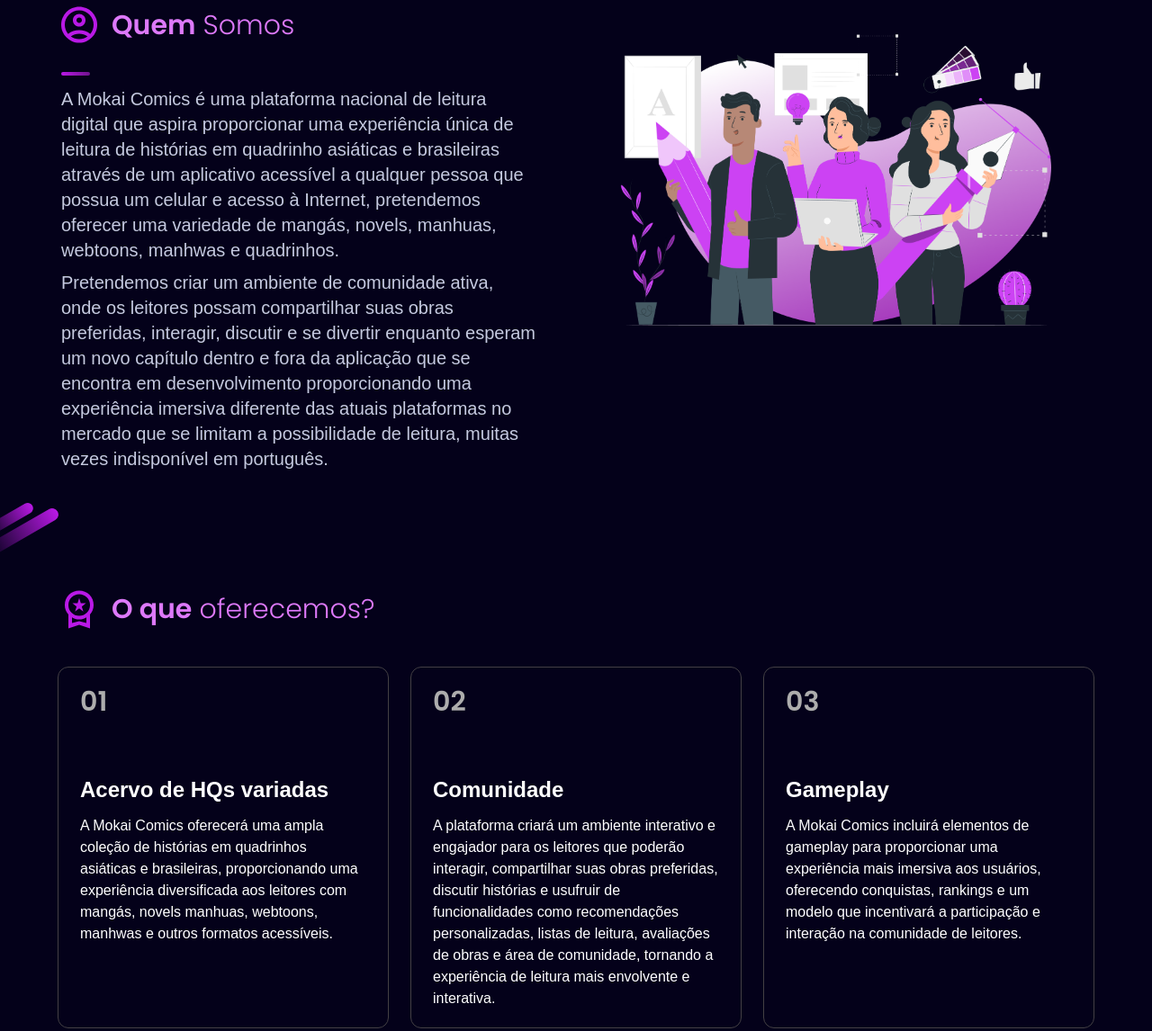
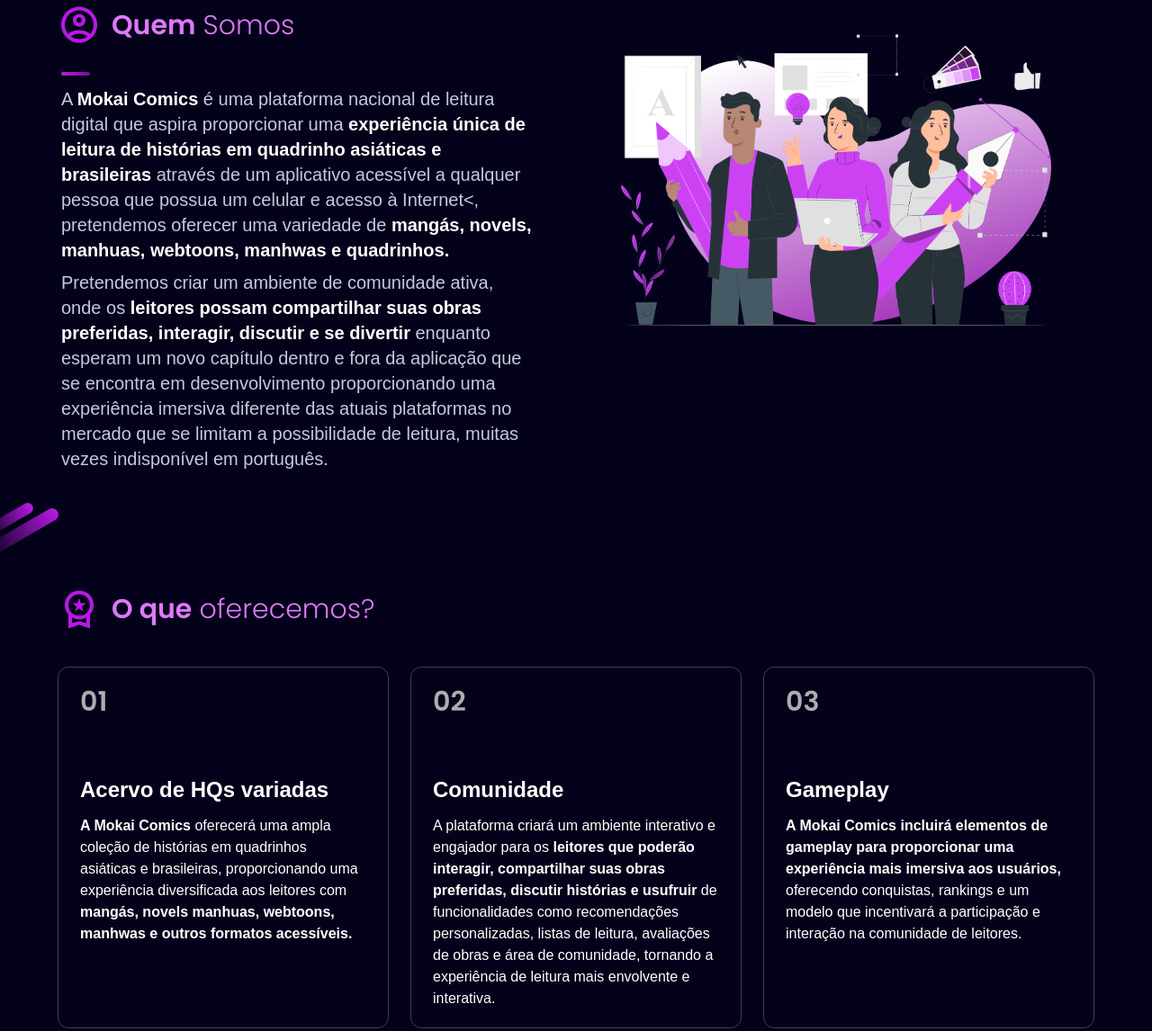
Before and after one commit to MokaiComics/mokai-comics-landing-page, a plain HTML site: page index.html in a window 1280 px wide. Shown: the part 718-1864 px from the top of the page at 90% size. Drawn offline with nearby package versions, Linux system fonts and the light colour scheme; a web font is replaced by a local one.

Commit message:
Adicionando destaques nos textos

```diff
--- a/index.css
+++ b/index.css
@@ -1,3 +1,7 @@
+strong{
+    color: white;
+}
+
 
 .decoracao::after, .decoracao2::after, .decoracao3::after, .decoracao4::after {
     display: hidden;
--- a/index.html
+++ b/index.html
@@ -1,4 +1,4 @@
-<!DOCTYPE html>
+ <!DOCTYPE html>
 <html lang="en">
 <head>
     <meta charset="UTF-8">
@@ -154,10 +154,10 @@
           </div>
           <span class="hidden lg:block bg-gradient-to-r from-purple300 to-purple400 rounded-full lg:w-8 lg:h-1 lg:mb-3 lg:ml-1"></span>
           <p class="font-satoshi text-white50 mb-2 text-xl lg:ml-1">
-            A Mokai Comics é uma plataforma nacional de leitura digital que aspira proporcionar uma experiência única de leitura de histórias em quadrinho asiáticas e brasileiras através de um aplicativo acessível a qualquer pessoa que possua um celular e acesso à Internet, pretendemos oferecer uma variedade de mangás, novels, manhuas, webtoons, manhwas e quadrinhos.
+            A <strong>Mokai Comics</strong> é uma plataforma nacional de leitura digital que aspira proporcionar uma <strong>experiência única de leitura de histórias em quadrinho asiáticas e brasileiras</strong> através de um aplicativo acessível a qualquer pessoa que possua um celular e acesso à Internet<, pretendemos oferecer uma variedade de <strong>mangás, novels, manhuas, webtoons, manhwas e quadrinhos.</strong>
           </p>
           <p class=" font-satoshi text-white50 text-xl lg:ml-1">
-            Pretendemos criar um ambiente de comunidade ativa, onde os leitores possam compartilhar suas obras preferidas, interagir, discutir e se divertir enquanto esperam um novo capítulo dentro e fora da aplicação que se encontra em desenvolvimento proporcionando uma experiência imersiva diferente das atuais plataformas no mercado que se limitam a possibilidade de leitura, muitas vezes indisponível em português.
+            Pretendemos criar um ambiente de comunidade ativa, onde os <strong>leitores possam compartilhar suas obras preferidas, interagir, discutir e se divertir</strong> enquanto esperam um novo capítulo dentro e fora da aplicação que se encontra em desenvolvimento proporcionando uma experiência imersiva diferente das atuais plataformas no mercado que se limitam a possibilidade de leitura, muitas vezes indisponível em português.
           </p>
         </section>
         <span class="after:absolute decoracao"></span>
@@ -199,21 +199,21 @@
             <p id="number" class="font-poppins font-semibold text-white300 lg:text-3xl lg:mb-16">01</p>
             <h3 class="font-satoshi font-black text-white lg:text-2xl lg:mb-3">Acervo de HQs variadas</h3>
             <p class="font-satoshi font-regular text-white">
-              A Mokai Comics oferecerá uma ampla coleção de histórias em quadrinhos asiáticas e brasileiras, proporcionando uma experiência diversificada aos leitores com mangás, novels manhuas, webtoons, manhwas e outros formatos acessíveis.
+              <strong>A Mokai Comics</strong> oferecerá uma ampla coleção de histórias em quadrinhos asiáticas e brasileiras, proporcionando uma experiência diversificada aos leitores com<strong> mangás, novels manhuas, webtoons, manhwas e outros formatos acessíveis.</strong>
             </p>
           </div>
           <div class="card border border-white200 hover:border-purple500 lg:rounded-xl lg:px-6 lg:py-5">
             <p id="number" class="font-poppins font-semibold text-white300 lg:text-3xl lg:mb-16">02</p>
             <h3 class="font-satoshi font-black text-white lg:text-2xl lg:mb-3">Comunidade</h3>
             <p class="font-satoshi font-regular text-white">
-              A plataforma criará um ambiente interativo e engajador para os leitores que poderão interagir, compartilhar suas obras preferidas, discutir histórias e usufruir de funcionalidades como recomendações personalizadas, listas de leitura, avaliações de obras e área de comunidade, tornando a experiência de leitura mais envolvente e interativa.
+              A plataforma criará um ambiente interativo e engajador para os <strong>leitores que poderão interagir, compartilhar suas obras preferidas, discutir histórias e usufruir</strong> de funcionalidades como recomendações personalizadas, listas de leitura, avaliações de obras e área de comunidade, tornando a experiência de leitura mais envolvente e interativa.
             </p>
           </div>
           <div class="card border border-white200 hover:border-purple500 lg:rounded-xl lg:px-6 lg:py-5">
             <p id="number" class="font-poppins font-semibold text-white300 lg:text-3xl lg:mb-16">03</p>
             <h3 class="font-satoshi font-black text-white lg:text-2xl lg:mb-3">Gameplay</h3>
             <p class="font-satoshi font-regular text-white">
-              A Mokai Comics incluirá elementos de gameplay para proporcionar uma experiência mais imersiva aos usuários, oferecendo conquistas, rankings e um modelo que incentivará a participação e interação na comunidade de leitores.
+              <strong>A Mokai Comics incluirá elementos de gameplay para proporcionar uma experiência mais imersiva aos usuários,</strong> oferecendo conquistas, rankings e um modelo que incentivará a participação e interação na comunidade de leitores.
             </p>
           </div>
         </section>
@@ -235,7 +235,7 @@
             <div class="bg-white p-4 rounded-b-lg">
               <h3 class="font-satoshi font-black text-black text-center text-sm mb-2">Acervo de HQs variadas</h3>
               <p class="font-satoshi font-regular text-black text-center text-xs">
-                A Mokai Comics oferecerá uma ampla coleção de histórias em quadrinhos asiáticas e brasileiras, proporcionando uma experiência diversificada aos leitores com mangás, novels manhuas, webtoons, manhwas e outros formatos acessíveis.
+                <strong>A Mokai Comics oferecerá uma ampla coleção de histórias em quadrinhos asiáticas e brasileiras</strong>, proporcionando uma experiência diversificada aos leitores com mangás, novels manhuas, webtoons, manhwas e outros formatos acessíveis.
               </p>
             </div>
           </div>
```
